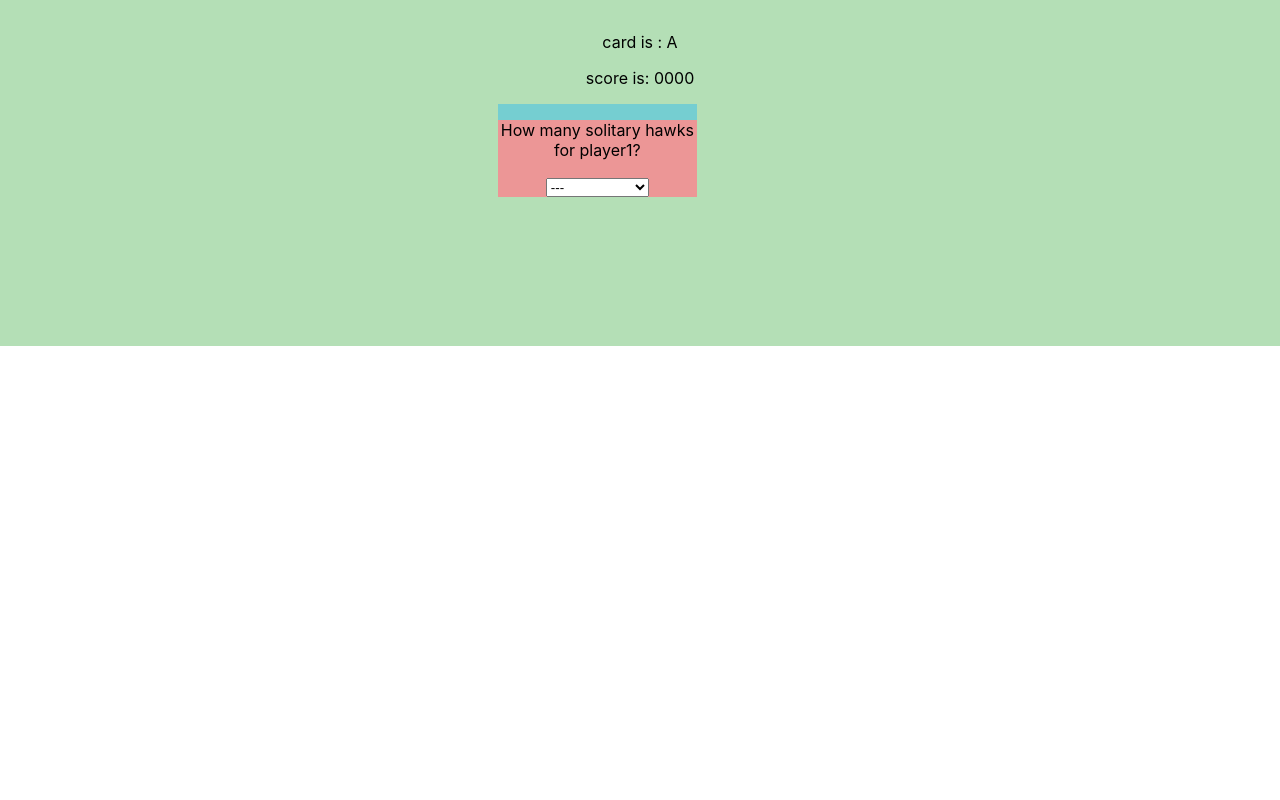
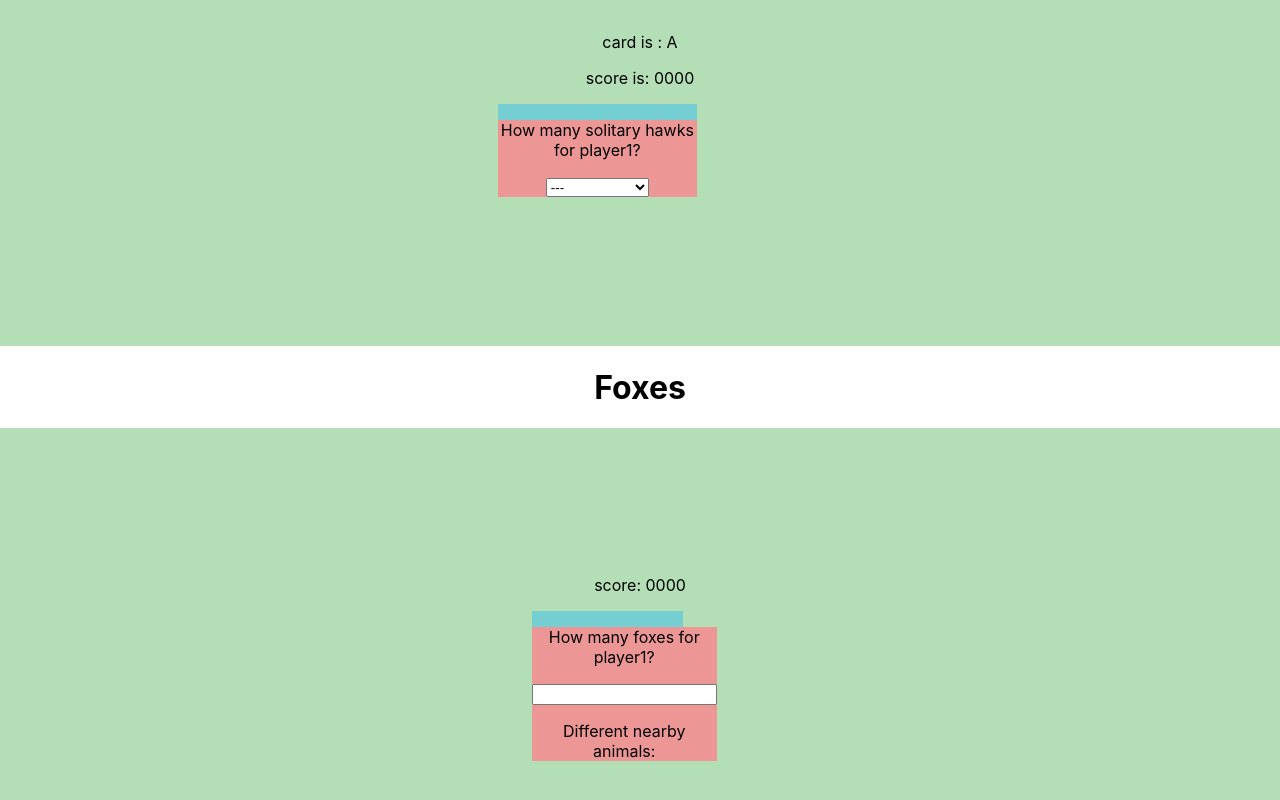
Before and after one commit to aidanw23/pairs-of-bears, a React (Create React App) app: page / in a window 1280 px wide. Shown: the part 3071-3871 px from the top of the page. Before the commit the page ends 3417 px from the top, so only its background shows below. Built offline with nearby package versions, Linux system fonts and the light colour scheme.

Commit message:
fox set added

```diff
--- a/src/App.js
+++ b/src/App.js
@@ -71,7 +71,8 @@ class App extends React.Component {
               bears = {bearVal}
               elk = {elkVal}
               salmon = {salmonVal}
-              birds = {birdVal} />
+              birds = {birdVal}
+              foxes = {foxVal} />
           </div>
       </div>
     );
--- a/src/ElkSet.js
+++ b/src/ElkSet.js
@@ -146,7 +146,7 @@ function Elk (props) {
     for (let i=1; i <= lines; i++){
         boxes.push(
         <select key = {"elklength" + i} defaultValue ={0} name = {props.player + "%length%" + i} onChange = {onLengthChange}>
-            <option disabled selected value = {0}>---</option>
+            <option disabled  value = {0}>---</option>
             <option value={1}>One</option>
             <option value={2}>Two</option>
             <option value={3}>Three</option>
--- /dev/null
+++ b/src/FoxSet.js
@@ -0,0 +1,182 @@
+import React, { useEffect, useState } from "react";
+
+export function FoxSet (props) {
+    const [score, setScore] = useState([0,0,0,0])
+
+    useEffect (() => {
+        props.onScoreChange(score);
+    },[score])
+
+    function valueChange (foxGroups, player) {
+        console.log(`FOX array ${foxGroups} passed for ${player}`)
+        let score = 0;
+
+        //if scoring bits
+        if (props.cardValue === "A" || props.cardValue === "C") {
+            for (let group of foxGroups) {
+                console.log(group)
+                switch (group) {
+                    case "1":
+                        score += 1;
+                        break;
+                    case "2":
+                        score += 2;
+                        break;
+                    case "3":
+                        score += 3;
+                        break;
+                    case "4":
+                        score += 4;
+                        break;
+                    case "5":
+                        score += 5;
+                        break;
+                    case "6":
+                        score += 6;
+                        break;
+                }
+            }
+        }
+
+        if (props.cardValue === "B") {
+            for (let group of foxGroups) {
+                switch (group) {
+                    case "1":
+                        score += 3;
+                        break;
+                    case "2":
+                        score += 5;
+                        break;
+                    case "3":
+                        score += 7;
+                }
+            }
+        }
+
+        if (props.cardValue === "D") {
+            for (let group of foxGroups) {
+                switch (group) {
+                    case "1":
+                        score += 5;
+                        break;
+                    case "2":
+                        score += 7;
+                        break;
+                    case "3":
+                        score += 9;
+                        break;
+                    case "4":
+                        score += 11;
+                }
+            }
+        }
+
+        //switchcase to add score to score array, position in array correlates to player
+        switch (player) {
+            case "player1":
+                setScore (prevState => [score, prevState[1], prevState[2], prevState[3]])
+                break;
+            case "player2":
+                setScore (prevState => [prevState[0], score, prevState[2], prevState[3]])
+                break;
+            case "player3":
+                setScore (prevState => [prevState[0], prevState[1], score, prevState[3]])
+                break;
+            case "player4":
+                setScore (prevState => [prevState[0], prevState[1], prevState[2], score])
+        }
+    }
+
+    return (
+        <div>
+            <p>score: {score}</p>
+            <div className = "animal-box">
+                <Fox player = "player1" card={props.cardValue} onChange = {valueChange} />
+                {props.playerCount >= 2 && <Fox player = "player2" card={props.cardValue} onChange = {valueChange} />}
+                {props.playerCount >= 3 && <Fox player = "player3" card={props.cardValue} onChange = {valueChange} />}
+                {props.playerCount >= 4 && <Fox player = "player4" card={props.cardValue} onChange = {valueChange} />}
+            </div>
+        </div>
+    )
+}
+
+function Fox (props) {
+    const [groups, setGroups] = useState();
+    const [foxGroups, setFoxGroups] = useState({});
+
+    useEffect(() => {
+        props.onChange(Object.values(foxGroups), props.player)
+    },[foxGroups])
+
+    function onSizeChange (e) {
+        const splitName = e.target.name.split("%")
+        setFoxGroups(prevState => ({...prevState, [splitName[2]]: e.target.value }))
+    }
+
+    const boxes = [];
+    for (let i=1; i <= groups; i++) {
+        boxes.push(
+            <select key = {"foxsize" + i} defaultValue = {0} name = {props.player + "%size%" + i} onChange = {onSizeChange} >
+                <option disabled value = {0}>---</option>
+                <option value = {1}>One</option>
+                <option value = {2}>Two</option>
+                <option value = {3}>Three</option>
+                {props.card !== "B" && <option value = {4}>Four</option>}
+                {(props.card === "A" || props.card ==="C") && <option value = {5}>Five</option>}
+                {props.card ==="C" && <option value = {6}>Six</option>}
+            </select>
+        )
+    }
+
+    return (
+        <span>
+            {props.card === "A" &&
+            <div className = "box-column">
+                <p>How many foxes for {props.player}?</p>
+                <input type = "number"
+                name = {props.player + "%size"}
+                id = "foxUnique"
+                player = {props.player}
+                onChange = {(e) => setGroups(e.target.value)}/>
+                <p>Different nearby animals:</p>
+                {boxes}
+            </div>}
+
+            {props.card === "B" &&
+            <div className = "box-column">
+                <p>How many foxes for {props.player}?</p>
+                <input type = "number"
+                name = {props.player + "%size"}
+                id = "foxPairs"
+                player = {props.player}
+                onChange = {(e) => setGroups(e.target.value)}/>
+                <p>Different nearby pairs:</p>
+                {boxes}
+            </div>}
+
+            {props.card === "C" &&
+            <div className = "box-column">
+                <p>How many foxes for {props.player}?</p>
+                <input type = "number"
+                name = {props.player + "%size"}
+                id = "foxNearbys"
+                player = {props.player}
+                onChange = {(e) => setGroups(e.target.value)}/>
+                <p>No. of surrounding animal:</p>
+                {boxes}
+            </div>}
+
+            {props.card === "D" &&
+            <div className = "box-column">
+                <p>How many pairs of foxes for {props.player}?</p>
+                <input type = "number"
+                name = {props.player + "%size"}
+                id = "foxDuos"
+                player = {props.player}
+                onChange = {(e) => setGroups(e.target.value)}/>
+                <p>No. of pairs around:</p>
+                {boxes}
+            </div>}
+        </span>
+    )
+}
--- a/src/ScoreBoard.js
+++ b/src/ScoreBoard.js
@@ -3,6 +3,7 @@ import { BearSet } from './BearBox';
 import { ElkSet } from './ElkSet';
 import { SalmonSet } from './SalmonSet';
 import { HawkSet } from './HawkSet'
+import { FoxSet } from './FoxSet';
 
 export function ScoreBoard (props) {
 
@@ -12,7 +13,7 @@ export function ScoreBoard (props) {
     const [elk, setElk] = useState ([]);
     const [salmon, setSalmon] = useState ([]);
     const [birds, setBirds] = useState ([]);
-
+    const [foxes, setFoxes] = useState ([]);
 
     //TODO should I be passsing setBears a func? maybe? it works so idk maybe just leave it
     function handleBearChange (score) {
@@ -29,6 +30,10 @@ export function ScoreBoard (props) {
 
     function handleBirdChange (score) {
         setBirds ([score[0], score[1], score[2], score[3]])
+    }
+
+    function handleFoxChange (score) {
+        setFoxes ([score[0], score[1], score[2], score[3]])
     }
 
     return (
@@ -67,6 +72,13 @@ export function ScoreBoard (props) {
                 onScoreChange = {handleBirdChange} />
 
             </div>
+            <h1>Foxes</h1>
+            <div key = {"Fox" + props.foxes} class = "page-section">
+                <FoxSet
+                playerCount ={props.players}
+                cardValue = {props.foxes}
+                onScoreChange = {handleFoxChange} />
+            </div>
         </div>
     )
 
```
